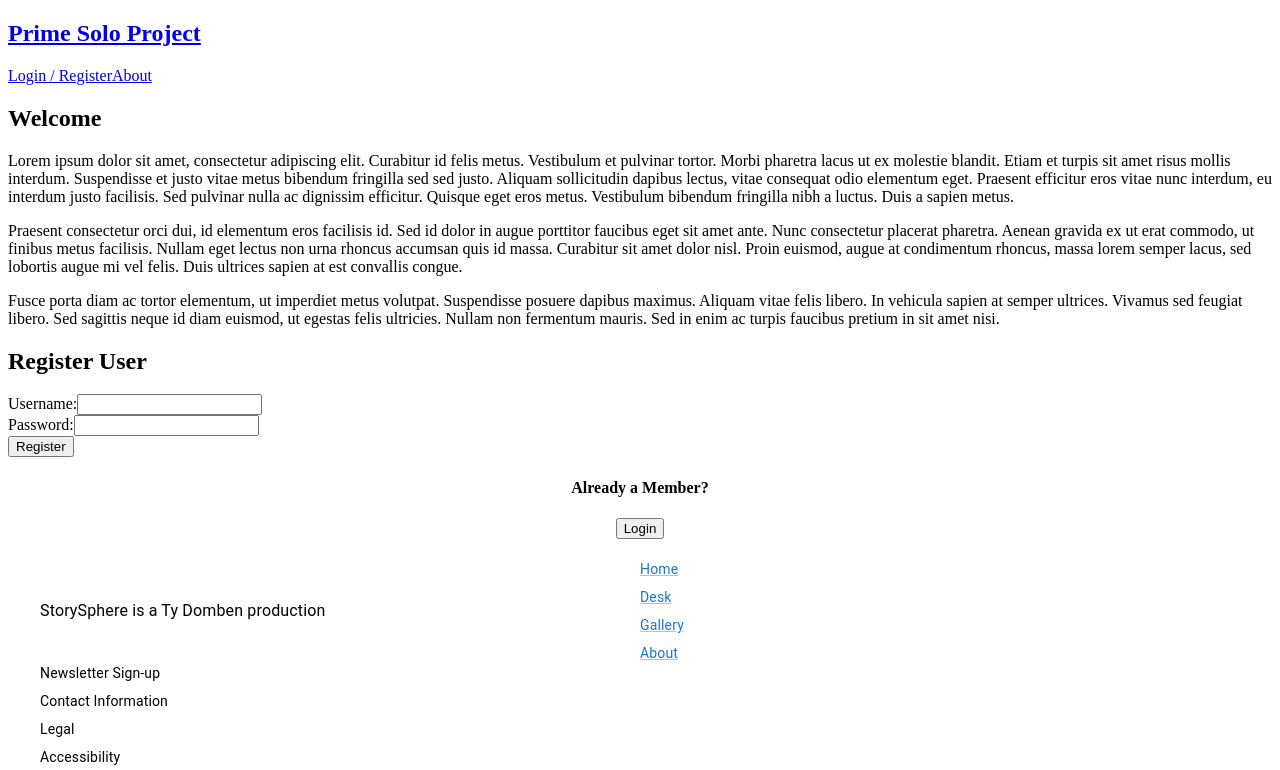
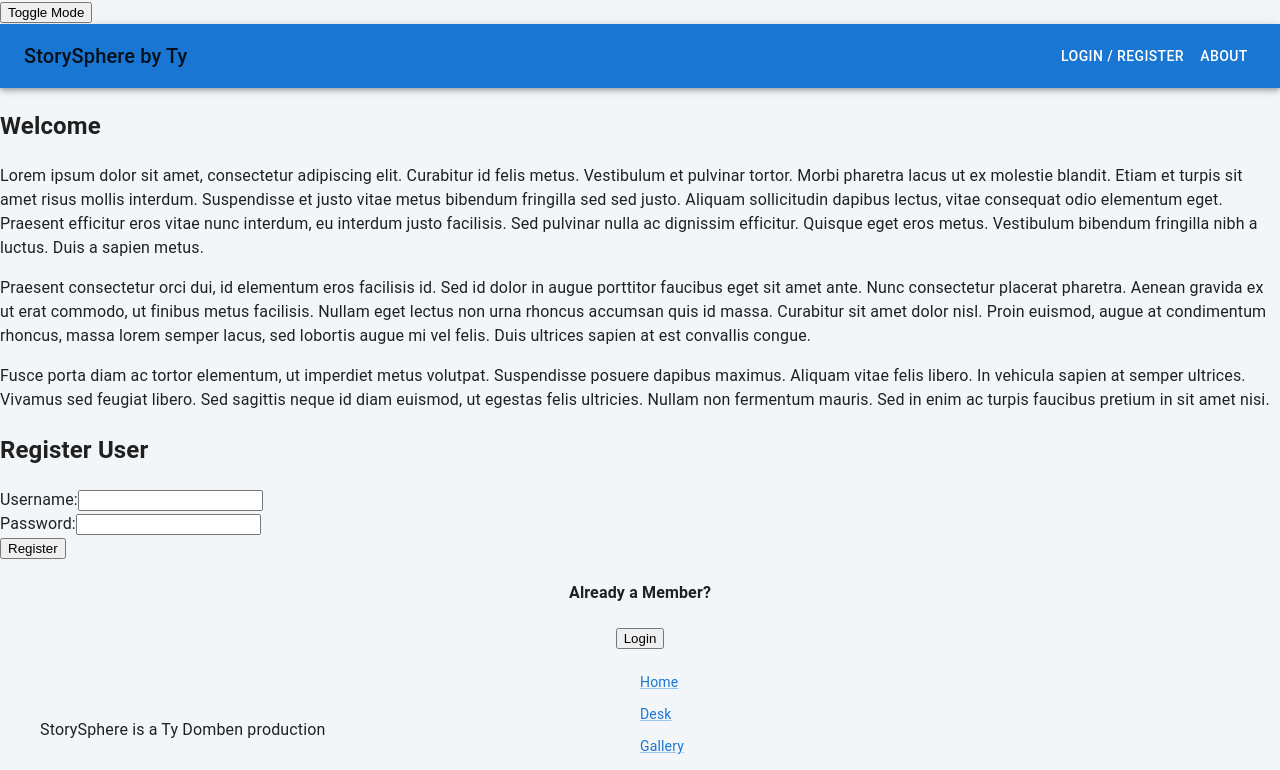
Before and after one commit to TyDomben/storySphere, a React (Vite) app: page /home in a window 1280 px wide. Before the commit this address led to /home#/home. Shown: the top 770 px of the page. Built offline with nearby package versions, Linux system fonts and the light colour scheme; no server answers.

Commit message:
continueing transition to browser router - added darkmode and light mode from mui

```diff
--- a/package.json
+++ b/package.json
@@ -16,6 +16,7 @@
     "cookie-session": "^2.0.0",
     "dotenv": "^16.4.1",
     "express": "^4.17.1",
+    "openai": "^4.26.1",
     "passport": "^0.4.1",
     "passport-local": "^1.0.0",
     "pg": "^8.5.1",
--- a/src/components/App/App.jsx
+++ b/src/components/App/App.jsx
@@ -1,118 +1,81 @@
-import React, { useEffect } from "react";
+import React, { useEffect, useState } from "react";
+import { ThemeProvider, CssBaseline } from "@mui/material";
+// https://mui.com/material-ui/react-css-baseline/
+import { lightTheme, darkTheme } from "../../theme/theme.js"
 import {
-  HashRouter as Router,
+  BrowserRouter as Router,
   Redirect,
   Route,
   Switch,
 } from "react-router-dom";
-
 import { useDispatch, useSelector } from "react-redux";
 
 import Nav from "../Nav/Nav";
-
 import Footer from "../Footer/Footer";
-
 import ProtectedRoute from "../ProtectedRoute/ProtectedRoute";
-
 import AboutPage from "../AboutPage/AboutPage";
-
 import UserPage from "../UserPage/UserPage";
-
 import InfoPage from "../InfoPage/InfoPage";
-
 import LandingPage from "../LandingPage/LandingPage";
-
 import LoginPage from "../LoginPage/LoginPage";
-
 import RegisterPage from "../RegisterPage/RegisterPage";
+// import DetailedStoryView from "../DetailedStoryView/DetailedStoryView";
+// import EditStoryPage from "../EditStoryPage/EditStoryPage";
+// import StoryEditor from "../StoryEditor/StoryEditor";
+// import AdminDashboard from "../AdminDashboard/AdminDashboard";
+// import Gallery from "../Gallery/Gallery";
 
 function App() {
+  const [mode, setMode] = useState("light"); // Manage mode state
   const dispatch = useDispatch();
+  const user = useSelector((store) => store.user);
 
-  const user = useSelector((store) => store.user);
+  const toggleMode = () => {
+    setMode((prevMode) => (prevMode === "light" ? "dark" : "light"));
+  };
 
   useEffect(() => {
     dispatch({ type: "FETCH_USER" });
   }, [dispatch]);
 
   return (
+    <ThemeProvider theme={mode === "light" ? lightTheme : darkTheme}>
+      <CssBaseline /> {/* Provides a consistent baseline style */}
+      <button onClick={toggleMode}>Toggle Mode</button>
       <Router>
         <div>
           <Nav />
           <Switch>
-          {/* Visiting localhost:5173 will redirect to localhost:5173/home */}
+            {/* Routes are now managed by BrowserRouter */}
             <Redirect exact from="/" to="/home" />
-
-          {/* Visiting localhost:5173/about will show the about page. */}
-          <Route
-            // shows AboutPage at all times (logged in or not)
-            exact
-            path="/about"
-          >
+            <Route exact path="/about">
               <AboutPage />
             </Route>
-
-          {/* For protected routes, the view could show one of several things on the same route.
-            Visiting localhost:5173/user will show the UserPage if the user is logged in.
-            If the user is not logged in, the ProtectedRoute will show the LoginPage (component).
-            Even though it seems like they are different pages, the user is always on localhost:5173/user */}
-          <ProtectedRoute
-            // logged in shows UserPage else shows LoginPage
-            exact
-            path="/user"
-          >
+            <ProtectedRoute exact path="/user">
               <UserPage />
             </ProtectedRoute>
-
-          <ProtectedRoute
-            // logged in shows InfoPage else shows LoginPage
-            exact
-            path="/info"
-          >
+            <ProtectedRoute exact path="/info">
               <InfoPage />
             </ProtectedRoute>
-
             <Route exact path="/login">
-            {user.id ? (
-              // If the user is already logged in,
-              // redirect to the /user page
-              <Redirect to="/user" />
-            ) : (
-              // Otherwise, show the login page
-              <LoginPage />
-            )}
+              {user.id ? <Redirect to="/user" /> : <LoginPage />}
             </Route>
-
             <Route exact path="/registration">
-            {user.id ? (
-              // If the user is already logged in,
-              // redirect them to the /user page
-              <Redirect to="/user" />
-            ) : (
-              // Otherwise, show the registration page
-              <RegisterPage />
-            )}
+              {user.id ? <Redirect to="/user" /> : <RegisterPage />}
             </Route>
-
             <Route exact path="/home">
-            {user.id ? (
-              // If the user is already logged in,
-              // redirect them to the /user page
-              <Redirect to="/user" />
-            ) : (
-              // Otherwise, show the Landing page
-              <LandingPage />
-            )}
+              {user.id ? <Redirect to="/user" /> : <LandingPage />}
             </Route>
-
-          {/* If none of the other routes matched, we will show a 404. */}
-          <Route>
-            <h1>404</h1>
+            {/* Add more routes as needed */}
+            {/* Fallback route for 404 not found */}
+            <Route path="*">
+              <h1>404 - Page Not Found</h1>
             </Route>
           </Switch>
           <Footer />
         </div>
       </Router>
+    </ThemeProvider>
   );
 }
 
--- /dev/null
+++ b/src/components/Header/Header.jsx
@@ -0,0 +1 @@
+// header is navbar
--- a/src/components/LogOutButton/LogOutButton.jsx
+++ b/src/components/LogOutButton/LogOutButton.jsx
@@ -1,18 +1,21 @@
+// LogOutButton.js
 import React from 'react';
 import { useDispatch } from 'react-redux';
+import { Button } from '@mui/material';
 
 function LogOutButton(props) {
   const dispatch = useDispatch();
+
   return (
-    <button
-      // This button shows up in multiple locations and is styled differently
-      // because it's styled differently depending on where it is used, the className
-      // is passed to it from it's parents through React props
-      className={props.className}
+    <Button
+      className={props.className} // Allows for additional custom class names
       onClick={() => dispatch({ type: 'LOGOUT' })}
+      variant="contained" // Gives the button a more distinct look
+      color="secondary" // Designates the button color from the theme
+      {...props} // Spreads any other prop passed to the button for further customization
     >
       Log Out
-    </button>
+    </Button>
   );
 }
 
--- a/src/components/Nav/Nav.jsx
+++ b/src/components/Nav/Nav.jsx
@@ -1,49 +1,56 @@
-import React from 'react';
-import { Link } from 'react-router-dom';
-import LogOutButton from '../LogOutButton/LogOutButton';
-import { useSelector } from 'react-redux';
+import React from "react";
+import { Link as RouterLink } from "react-router-dom";
+import { useSelector } from "react-redux";
+import { AppBar, Toolbar, Typography, Button, useTheme } from "@mui/material";
+import LogOutButton from "../LogOutButton/LogOutButton";
 
 function Nav() {
   const user = useSelector((store) => store.user);
+  const theme = useTheme(); // Access the current theme
 
   return (
-    <div className="nav">
-      <Link to="/home">
-        <h2 className="nav-title">Prime Solo Project</h2>
-      </Link>
-      <div>
-        {/* If no user is logged in, show these links */}
-        {!user.id && (
-          // If there's no user, show login/registration links
-          <Link className="navLink" to="/login">
+    <AppBar position="static">
+      <Toolbar>
+      <Typography
+        variant="h6"
+        component={RouterLink}
+        to="/"
+        sx={{
+          flexGrow: 1,
+          color: theme.palette.text.primary, // Dynamically set the text color based on the theme
+          textDecoration: 'none', // Optional: Removes underline from the link
+        }}
+      >          StorySphere by Ty
+        </Typography>
+
+        {/* Conditionally render links based on user login status */}
+        {user.id ? (
+          // Links to show when user is logged in
+          <>
+            <Button color="inherit" component={RouterLink} to="/user">
+              Home
+            </Button>
+
+            {/* TODO: Implement admin dashboard */}
+            {/* <Button color="inherit" component={RouterLink} to="/admin-dashboard">
+              Admin Dashboard
+            </Button> */}
+            <LogOutButton color="error" />
+            {/* might change this from error as i do more dark mode light mode */}
+          </>
+        ) : (
+          // Links to show when no user is logged in
+          <Button color="inherit" component={RouterLink} to="/login">
             Login / Register
-          </Link>
+          </Button>
         )}
 
-        {/* If a user is logged in, show these links */}
-        {user.id && (
-          <>
-            <Link className="navLink" to="/user">
-              Home
-            </Link>
-
-            <Link className="navLink" to="/info">
-              Info Page
-            </Link>
-
-            {/* detailedstoryview and editstoryview are only available from certain screens - that is only from the gallery page */}
-
-            <LogOutButton className="navLink" />
-
-
-          </>
-        )}
-
-        <Link className="navLink" to="/about">
+        {/* The About link is always visible */}
+        <Button color="inherit" component={RouterLink} to="/about">
           About
-        </Link>
-      </div>
-    </div>
+        </Button>
+      </Toolbar>
+    </AppBar>
   );
 }
 
--- a/src/theme/theme.js
+++ b/src/theme/theme.js
@@ -1,19 +1,46 @@
 // src/theme/theme.js
-// TODO implement a dark mode light mode toggle button
-import { createTheme } from '@mui/material/styles';
-
-export const lightTheme = createTheme({
+import { createTheme } from "@mui/material/styles";
+// https://mui.com/material-ui/customization/dark-mode/
+const getDesignTokens = (mode) => ({
   palette: {
-    mode: 'light',
-    // Define other light theme properties here
+    mode,
+    ...(mode === "light"
+      ? {
+          // Palette values for light mode
+          primary: {
+            main: "#1976d2", // blue
+          },
+          secondary: {
+            main: "#dc004e", // pink
+          },
+          background: {
+            default: "#f3f6f9", // Light grey background
+            paper: "#ffffff",
+          },
+        }
+      : {
+          // Palette values for dark mode
+          primary: {
+            main: "#90caf9", // Lighter blue for contrast against dark backgrounds
+          },
+          secondary: {
+            main: "#f48fb1", // Lighter pink for contrast
+          },
+          background: {
+            default: "#121212", // Dark grey background
+            paper: "#1e1e1e",
+          },
+          text: {
+            primary: "#e0e0e0",
+            secondary: "#aaaaaa",
+          },
+        }),
   },
-  // Add more customization for the light theme
+  // Add any other global overrides and customizations here
 });
 
-export const darkTheme = createTheme({
-  palette: {
-    mode: 'dark',
-    // Define other dark theme properties here
-  },
-  // Add more customization for the dark theme
-});
+// Create a light mode theme
+export const lightTheme = createTheme(getDesignTokens("light"));
+
+// Create a dark mode theme
+export const darkTheme = createTheme(getDesignTokens("dark"));
```
Also changed, not shown: src/components/Gallery/Gallery.jsx (added), 1 other file (tests, documents, lock files or other folders). Lines whose indentation alone changed are shown as unchanged.
